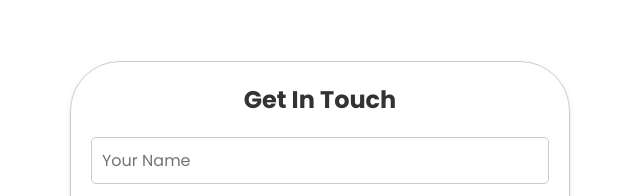
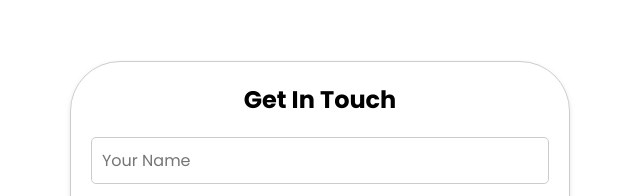
Before and after one commit to itsmichaelapedir/MyPortfolio, a plain HTML site: page index.html in a window 1280 px wide. Shown: the part 5120-5316 px from the top of the page, 320-960 px from the left. Drawn offline with Linux system fonts and the light colour scheme.

Commit message:
Update index.html

```diff
--- a/index.html
+++ b/index.html
@@ -265,7 +265,7 @@
         <div class="container" style="display: flex; justify-content: center;">
             <form action="https://formsubmit.co/3954ab7c37ff29d5275c587d8bba4c5e" method="POST" class="contact"
       style="width: 100%; max-width: 500px; padding: 20px; border: 1px solid #ccc; border-radius: 50px; box-shadow: 0 2px 5px rgba(0,0,0,0.1);">
-    <h3 style="text-align: center; font-size: 1.5rem; color: #333; margin-bottom: 20px;">Get In Touch</h3>
+    <h3 style="text-align: center; font-size: 1.5rem; color: #000000; margin-bottom: 20px;">Get In Touch</h3>
 
     <input type="text" name="name" placeholder="Your Name" required
            style="width: 100%; padding: 10px; margin-bottom: 15px; border: 1px solid #ccc; border-radius: 5px; font-size: 1rem;">
```
